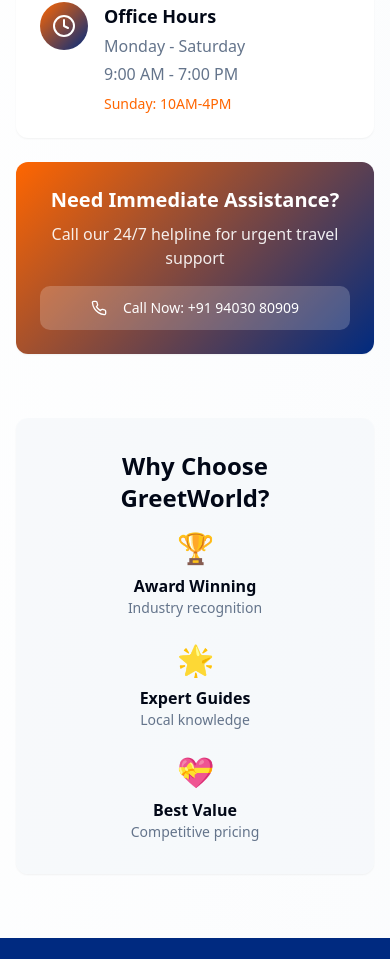
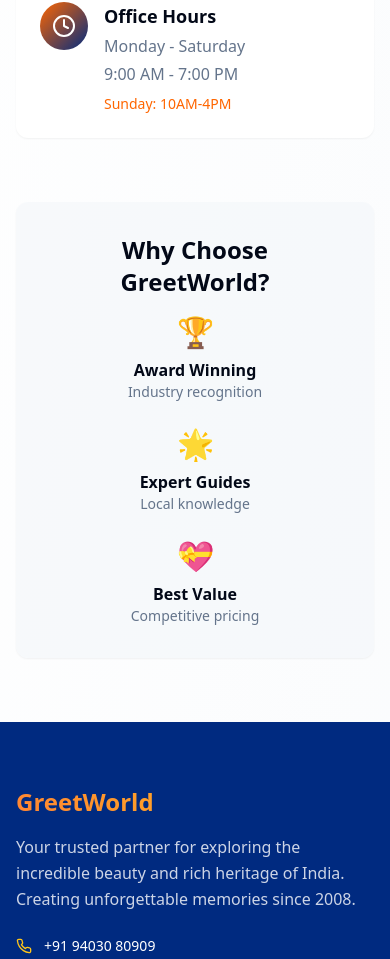
Before and after one commit to duhitadharma/greetworld-explore-india, a React (Vite) app: page / in a window 390 px wide. Shown: the part 9015-9974 px from the top of the page. Built offline with nearby package versions, Linux system fonts and the light colour scheme.

Commit message:
Remove the immediate assistance card
That contact card repeated the phone number and did not add a way to reach the office.

Co-authored-by: Cursor <cursoragent@cursor.com>

```diff
--- a/src/components/Contact.tsx
+++ b/src/components/Contact.tsx
@@ -138,22 +138,6 @@ const Contact = () => {
                 </CardContent>
               </Card>
             ))}
-
-            {/* Quick Contact Card */}
-            <Card className="bg-gradient-hero text-white border-0 shadow-elevated">
-              <CardContent className="p-6 text-center">
-                <h4 className="text-xl font-bold mb-2">Need Immediate Assistance?</h4>
-                <p className="text-white/90 mb-4">Call our 24/7 helpline for urgent travel support</p>
-                <Button
-                  variant="secondary"
-                  size="lg"
-                  className="w-full bg-white/20 hover:bg-white/30 text-white border-white/30"
-                >
-                  <Phone className="mr-2 w-5 h-5" />
-                  Call Now: +91 94030 80909
-                </Button>
-              </CardContent>
-            </Card>
           </div>
         </div>
 
```
